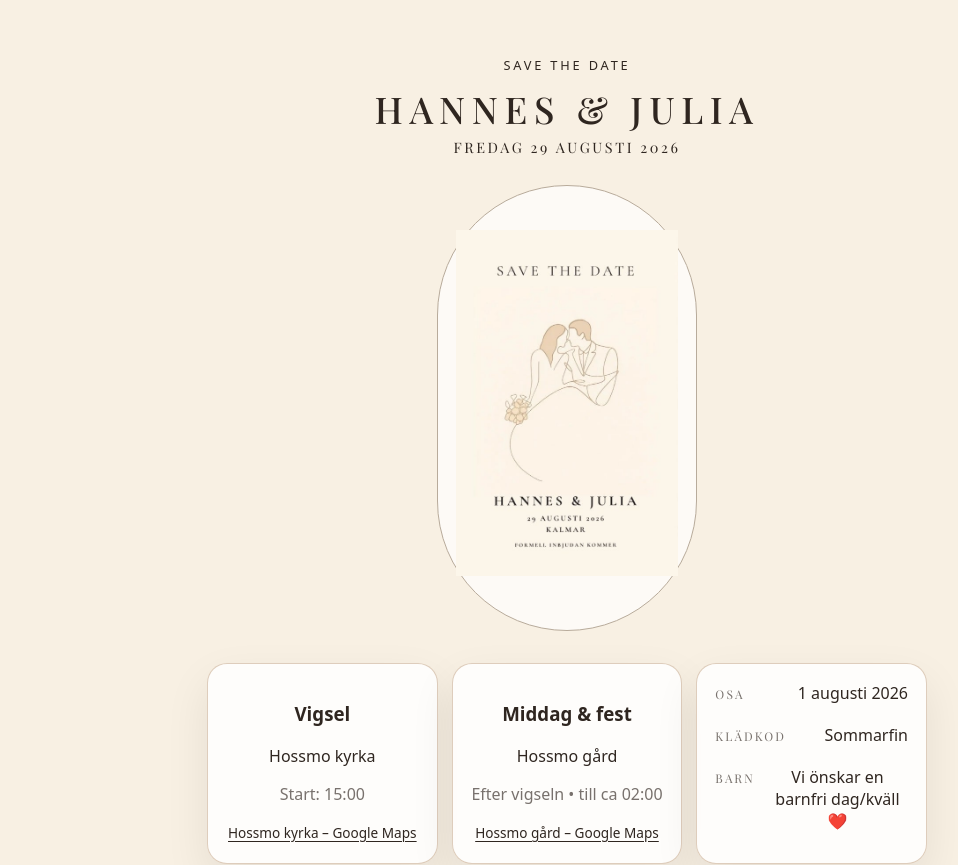
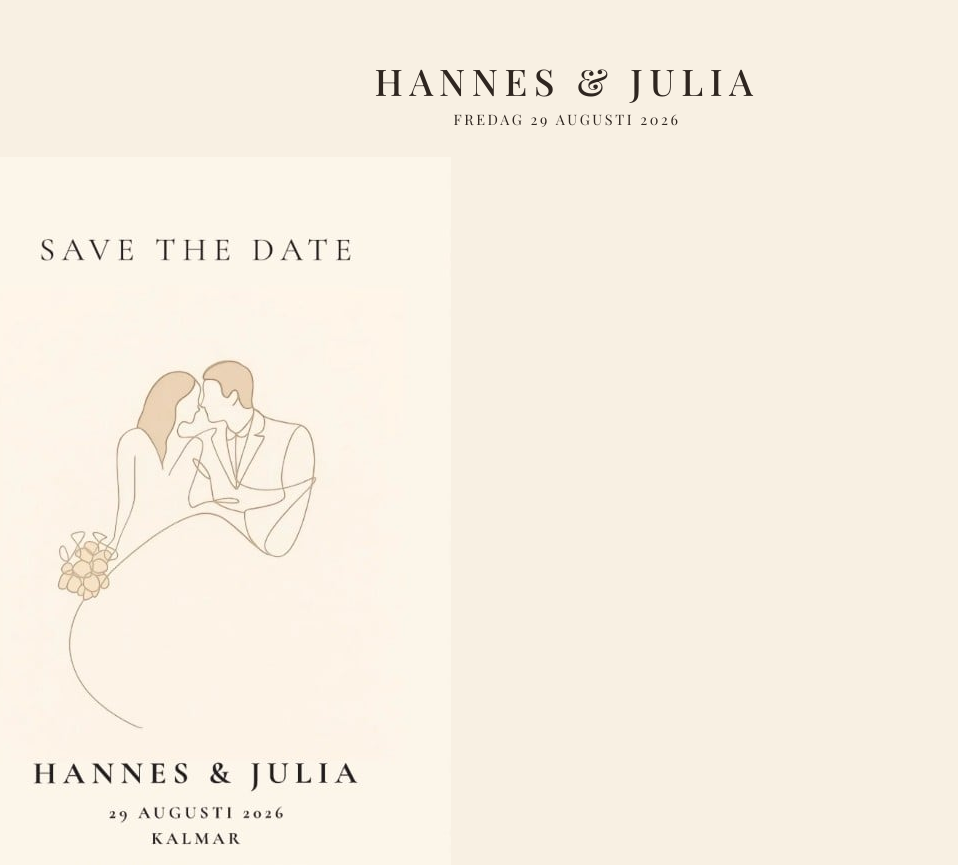
Before and after one commit to h4nsln3r/broloppet, a React (Vite) app: page / in a window 1280 px wide. Shown: the top 865 px of the page, without its empty margins (73-1031 px from the left). Built offline with nearby package versions, Linux system fonts and the light colour scheme.

Commit message:
Design updates start + removed old file

```diff
--- a/src/app.css
+++ /dev/null
@@ -1,243 +0,0 @@
-:root {
-  --bg: #fdf3e7;
-  --card: rgba(0, 0, 0, 0.08);
-  --card2: rgba(255, 255, 255, 0.06);
-  --text: rgba(0, 0, 0, 0.92);
-  --muted: rgba(0, 0, 0, 0.65);
-  --border: rgba(255, 255, 255, 0.14);
-}
-
-* {
-  box-sizing: border-box;
-}
-body {
-  margin: 0;
-  font-family: ui-sans-serif, system-ui, -apple-system, Segoe UI, Roboto, Arial;
-  background: radial-gradient(1200px 600px at 20% 0%, rgba(255, 255, 255, 0.1), transparent),
-    radial-gradient(1200px 600px at 80% 10%, rgba(255, 255, 255, 0.08), transparent), var(--bg);
-  color: var(--text);
-}
-
-.page {
-  min-height: 100vh;
-}
-
-.hero {
-  padding: 64px 20px 32px;
-}
-.hero__inner {
-  max-width: 980px;
-  margin: 0 auto;
-}
-
-.hero__meta {
-  display: flex;
-  gap: 10px;
-  flex-wrap: wrap;
-  margin: 12px 0 18px;
-}
-
-.pill {
-  border: 1px solid var(--border);
-  background: rgba(0, 0, 0, 0.18);
-  padding: 8px 10px;
-  border-radius: 999px;
-  color: var(--muted);
-  font-size: 13px;
-}
-
-.link {
-  display: inline-block;
-  margin-top: 10px;
-  color: rgba(48, 46, 46, 0.85);
-  text-decoration: underline;
-  text-underline-offset: 3px;
-}
-
-.mapWrap {
-  overflow: hidden;
-  border-radius: 16px;
-  border: 1px solid var(--border);
-  margin-top: 10px;
-}
-
-.mapPlaceholder {
-  border: 1px dashed var(--border);
-  border-radius: 16px;
-  padding: 14px;
-  margin-top: 10px;
-}
-
-.eyebrow {
-  letter-spacing: 0.16em;
-  text-transform: uppercase;
-  color: var(--muted);
-  font-size: 12px;
-  margin: 0 0 10px;
-}
-h1 {
-  font-size: clamp(40px, 6vw, 64px);
-  margin: 0 0 10px;
-}
-.lead {
-  font-size: 18px;
-  color: var(--muted);
-  margin: 0 0 22px;
-}
-
-.hero__cards {
-  display: grid;
-  grid-template-columns: repeat(3, minmax(0, 1fr));
-  gap: 12px;
-  margin: 18px 0 24px;
-}
-@media (max-width: 900px) {
-  .hero__cards {
-    grid-template-columns: 1fr;
-  }
-}
-
-.card {
-  background: linear-gradient(180deg, var(--card), var(--card2));
-  border: 1px solid var(--border);
-  border-radius: 18px;
-  padding: 16px;
-  backdrop-filter: blur(10px);
-}
-.card h3 {
-  margin: 0 0 8px;
-}
-.card p {
-  margin: 0;
-  color: var(--muted);
-}
-.card ul {
-  margin: 0;
-  padding-left: 18px;
-  color: var(--muted);
-}
-
-.cta {
-  display: inline-block;
-  padding: 12px 16px;
-  border-radius: 999px;
-  background: rgba(255, 255, 255, 0.92);
-  color: #111;
-  text-decoration: none;
-  font-weight: 600;
-}
-
-.content {
-  max-width: 980px;
-  margin: 0 auto;
-  padding: 10px 20px 70px;
-}
-.section {
-  margin-top: 34px;
-}
-.section h2 {
-  margin: 0 0 10px;
-  font-size: 26px;
-}
-.muted {
-  color: var(--muted);
-}
-.tiny {
-  font-size: 12px;
-}
-
-.grid {
-  display: grid;
-  grid-template-columns: repeat(2, minmax(0, 1fr));
-  gap: 12px;
-}
-@media (max-width: 900px) {
-  .grid {
-    grid-template-columns: 1fr;
-  }
-}
-
-.form {
-  display: grid;
-  gap: 12px;
-}
-label {
-  display: grid;
-  gap: 8px;
-  color: var(--muted);
-}
-input,
-textarea {
-  width: 100%;
-  padding: 12px 12px;
-  border-radius: 12px;
-  border: 1px solid var(--border);
-  background: rgba(0, 0, 0, 0.25);
-  color: var(--text);
-  outline: none;
-}
-input:focus,
-textarea:focus {
-  border-color: rgba(255, 255, 255, 0.3);
-}
-
-.row {
-  display: grid;
-  grid-template-columns: 1fr 1fr;
-  gap: 12px;
-}
-@media (max-width: 900px) {
-  .row {
-    grid-template-columns: 1fr;
-  }
-}
-
-.segmented {
-  display: grid;
-  grid-template-columns: 1fr 1fr;
-  gap: 10px;
-}
-.segmented button {
-  padding: 12px 12px;
-  border-radius: 12px;
-  border: 1px solid var(--border);
-  background: rgba(0, 0, 0, 0.2);
-  color: var(--text);
-  cursor: pointer;
-}
-.segmented button.active {
-  background: rgba(255, 255, 255, 0.9);
-  color: #111;
-  border-color: transparent;
-  font-weight: 700;
-}
-
-.actions {
-  display: grid;
-  gap: 10px;
-}
-.submit {
-  padding: 12px 14px;
-  border-radius: 12px;
-  border: none;
-  font-weight: 700;
-  cursor: pointer;
-}
-.submit:disabled {
-  opacity: 0.6;
-  cursor: not-allowed;
-}
-
-.ok {
-  margin: 0;
-  color: rgba(170, 255, 210, 0.95);
-}
-.err {
-  margin: 0;
-  color: rgba(255, 170, 170, 0.95);
-}
-
-.footer {
-  padding: 30px 20px 40px;
-  text-align: center;
-}
--- a/src/components/Hero.tsx
+++ b/src/components/Hero.tsx
@@ -8,16 +8,16 @@ type HeroProps = {
 export function Hero({ wedding }: HeroProps) {
   return (
     <header className="hero">
-      <div className="hero__inner">
-        <p className="eyebrow">Save the date</p>
+      {/* <p className="eyebrow"></p> */}
+      <div className="hero__header">
         <h1>{wedding.couple}</h1>
         <p className="lead">{wedding.dateLong}</p>
-
         <div className="hero__illustration">
           {/* Lägg bilden i public/ enligt filnamnet nedan */}
           <img src={weddingPhoto} alt={wedding.couple} />
         </div>
-
+      </div>
+      <div className="hero__inner">
         <div className="hero__cards">
           <div className="card">
             <h3>Vigsel</h3>
--- a/src/styles/app.scss
+++ b/src/styles/app.scss
@@ -40,6 +40,11 @@ body {
 .hero {
   padding: 56px 20px 32px;
   text-align: center;
+  min-height: 20vh;
+
+  &__header {
+    min-height: 20dvh;
+  }
 
   &__inner {
     max-width: 720px;
@@ -72,15 +77,6 @@ body {
 
   &__illustration {
     margin: 28px auto 32px;
-    max-width: 260px;
-    aspect-ratio: 408 / 700;
-    border-radius: 999px;
-    border: 1px solid var(--accent);
-    padding: 18px 18px 28px;
-    display: flex;
-    align-items: center;
-    justify-content: center;
-    background: rgba(255, 255, 255, 0.7);
 
     img,
     svg {
```
